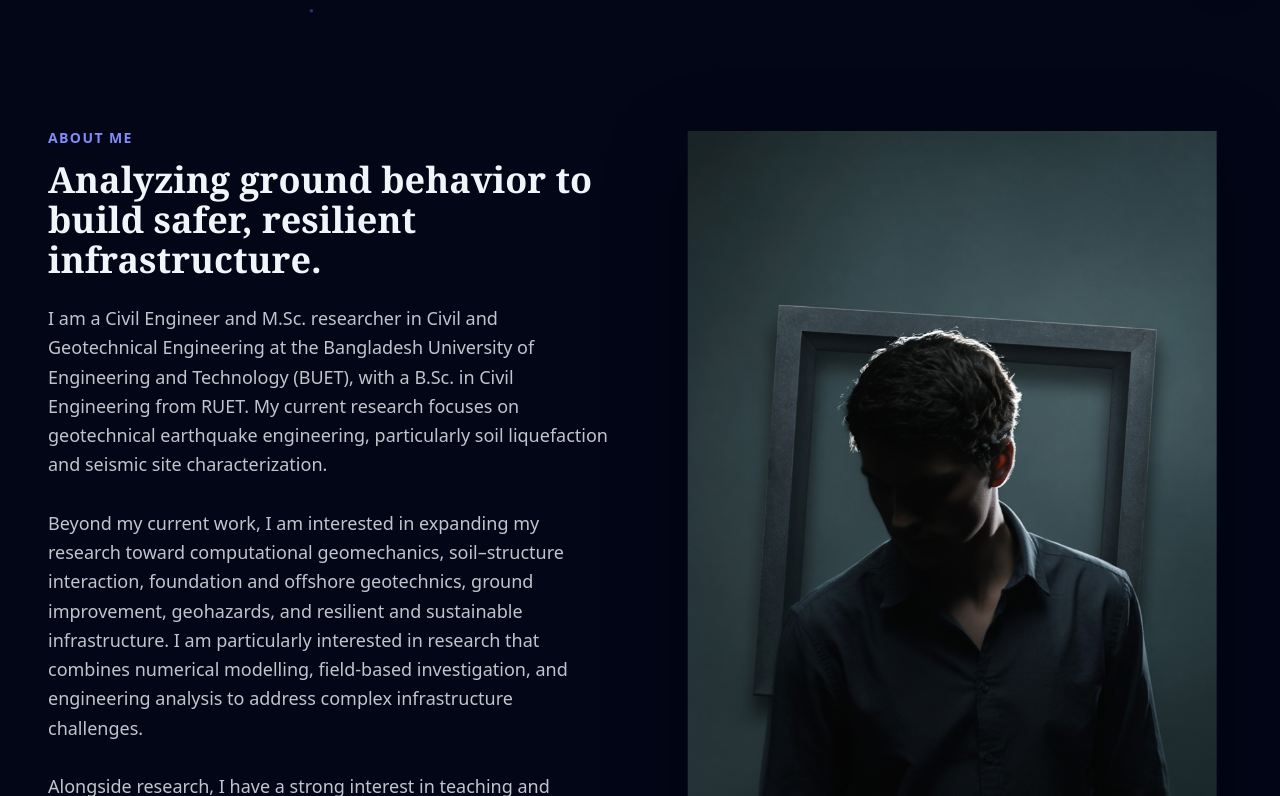
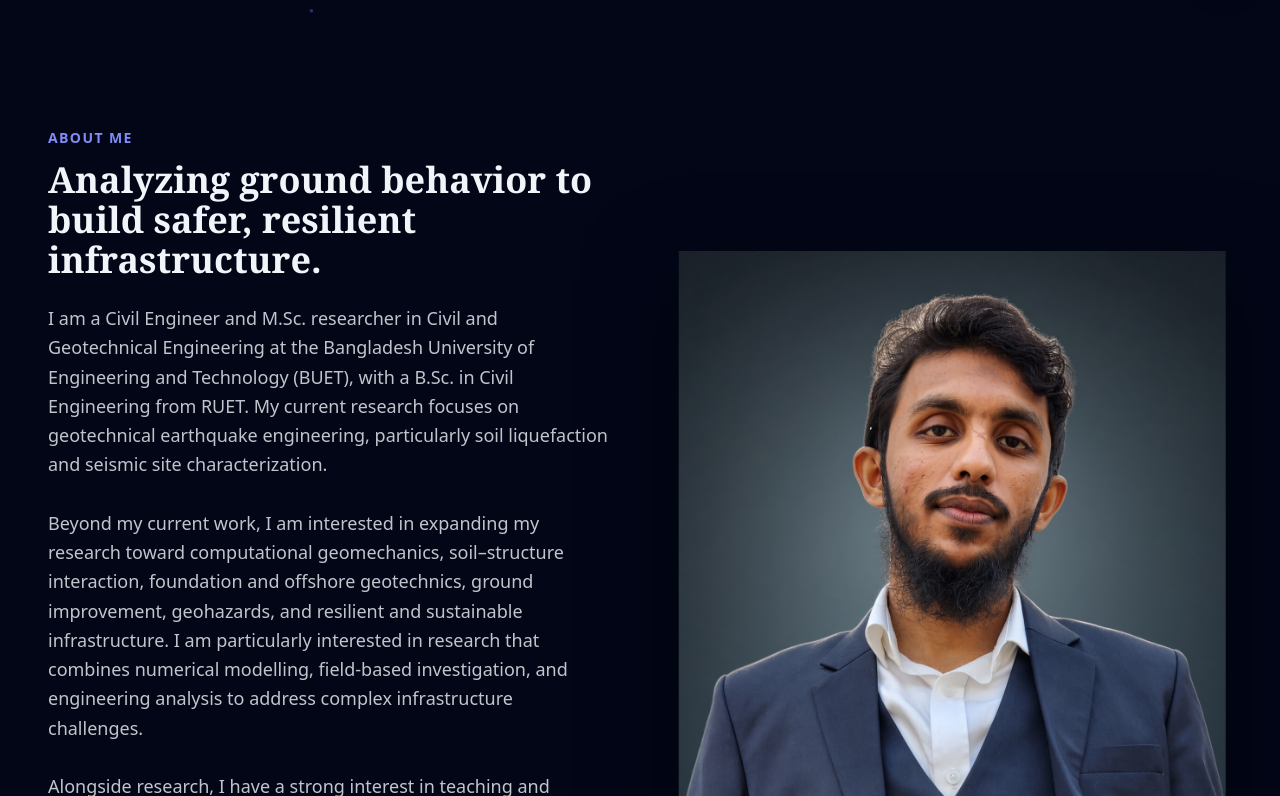
Before and after one commit to enamulislammeraj25-rin/portfolio-xrin, a React (Create React App) app: page / in a window 1280 px wide. Shown: the part 784-1580 px from the top of the page. Built offline with nearby package versions, Linux system fonts and the light colour scheme.

Commit message:
Use the edited portrait in the About frame.

```diff
--- a/src/App.js
+++ b/src/App.js
@@ -790,8 +790,8 @@ export default function App() {
                 <div className="relative aspect-[4/5] overflow-visible">
                     <img
                       src={PORTFOLIO_DATA.profile.photo}
-                      alt=""
-                      className="absolute left-1/2 -translate-x-1/2 bottom-[-6%] w-[118%] max-w-none object-contain drop-shadow-[0_25px_40px_rgba(0,0,0,0.45)] pointer-events-none select-none"
+                      alt={PORTFOLIO_DATA.profile.name}
+                      className="absolute left-1/2 -translate-x-1/2 bottom-[-8%] w-[122%] max-w-none object-cover object-top drop-shadow-[0_28px_45px_rgba(0,0,0,0.5)] pointer-events-none select-none"
                     />
                 </div>
             </div>
--- a/src/data/portfolioData.js
+++ b/src/data/portfolioData.js
@@ -19,7 +19,7 @@ export const PORTFOLIO_DATA = {
     email: "enamulislammeraj.25@gmail.com",
     location: "Dhaka, Bangladesh",
     cvLink: "/Enamul_Islam_Meraj_WebsiteCV.pdf",
-    photo: "/profile-placeholder.jpg",
+    photo: "/profile.jpg",
 
     // --- EDITABLE: Social Links URLs ---
     social: {
```
Also changed, not shown: public/profile.jpg (added).
